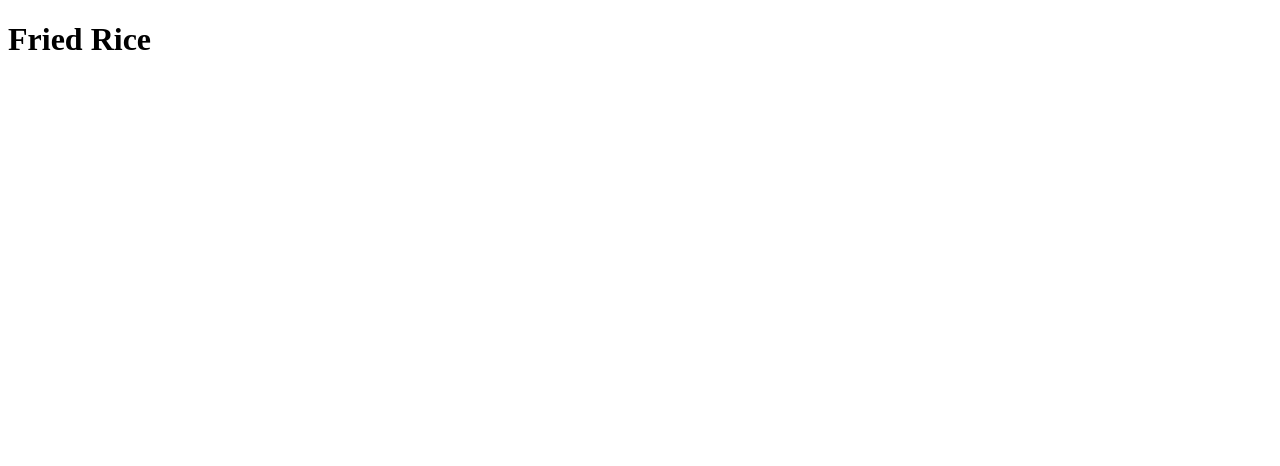
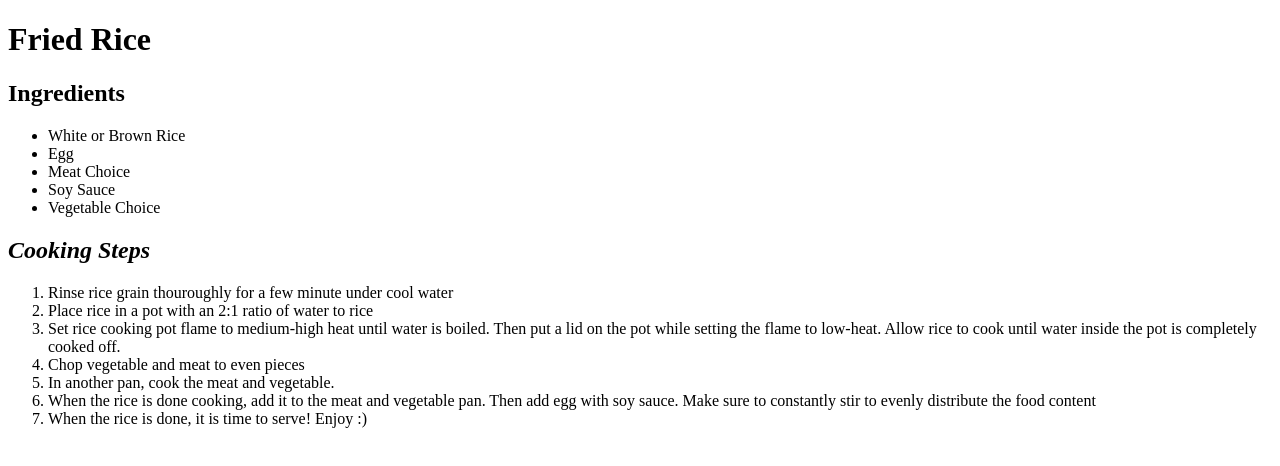
Before and after one commit to hightechlyfe/odin-recipes, a plain HTML site: page recipes/friedrice.html in a window 1280 px wide. Drawn offline with Linux system fonts and the light colour scheme.

Commit message:
Added Ingredient List and Cooking Steps

```diff
--- a/recipes/friedrice.html
+++ b/recipes/friedrice.html
@@ -8,6 +8,49 @@
 
         <h1>Fried Rice</h1>
 
+        <p>
+            <h2><strong>Ingredients</strong></h2>
+
+            <ul>
+                <li> White or Brown Rice</li>
+                 <li>Egg</li>
+                <li>Meat Choice</li>
+                <li>Soy Sauce</li>
+                <li>Vegetable Choice</li>
+
+            </ul>
+        </p>
+
+        <p>
+            <h2><strong><em>Cooking Steps</em></strong></h2>
+
+            <ol>
+                <li> Rinse rice grain thouroughly for a few minute under cool water</li>
+                <li>Place rice in a pot with an 2:1 ratio of water to rice</li>
+                <li>Set rice cooking pot flame to medium-high heat until water is boiled.
+                    Then put a lid on the pot while setting the flame to low-heat. Allow rice to cook
+                    until water inside the pot is completely cooked off.
+                </li>
+
+                <li> Chop vegetable and meat to even pieces</li>
+                <li>In another pan, cook the meat and vegetable.</li>
+                <li> When the rice is done cooking, add it to the meat and vegetable pan. Then
+                    add egg with soy sauce. Make sure to constantly stir to evenly distribute the
+                    food content
+                </li>
+                <li>When the rice is done, it is time to serve! Enjoy :)</li>
+
+
+
+
+            </ol>
+
+
+
+        </p>
+
+
+
     </body>
 
 </html>
```
